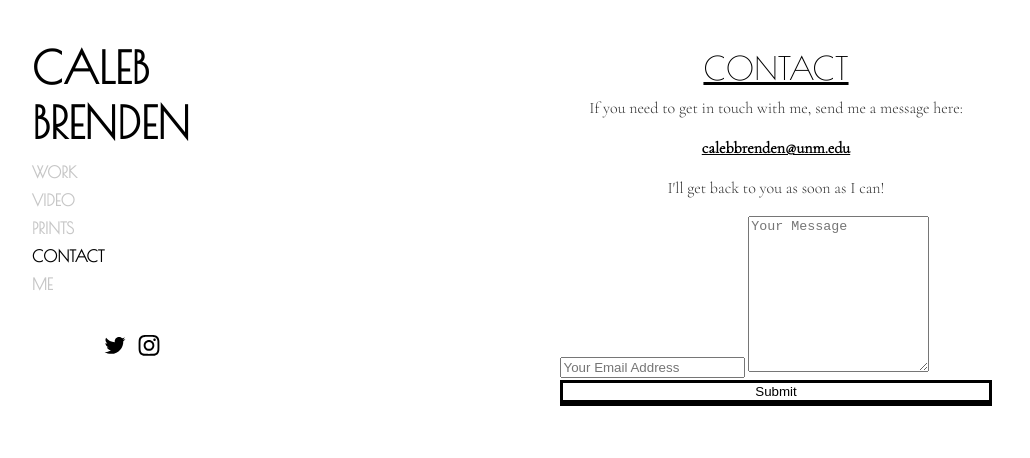
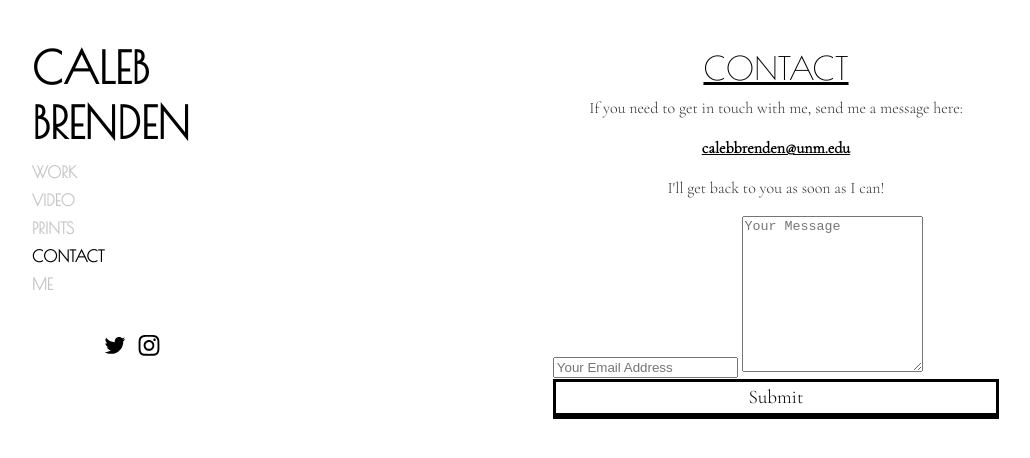
Before and after one commit to calebbrenden/my-site, a Jekyll site: the page built from contact.md, in a window 1280 px wide. Shown: the top 458 px of the page, without its empty margins (0-1030 px from the left). Built offline with Jekyll 4.4.1, drawn with Linux system fonts in a browser that asks for light colours.

Commit message:
edited form css, changed me.md layout

```diff
--- a/_sass/hydeout/_layout.scss
+++ b/_sass/hydeout/_layout.scss
@@ -175,22 +175,28 @@
 ----------------------------------------------------------- */
 
 form.contact-form input[type="text"], form.contact-form textarea[type="text"] form.contact-form email[type="email"] {
+    font-family: $root-font-family;
+    font-weight: 300;
+    font-style: normal;
+    font-size: $root-font-size;
+    line-height: $root-line-height;
     width: 100%;
     vertical-align: middle;
     margin-top: 0.25em;
     margin-bottom: 0.5em;
     padding: 0.75em;
-    font-family: monospace, sans-serif;
-    font-weight: lighter;
     border-style: solid;
     border-color: #444;
-    outline-color: #2e83e6;
     border-width: 1px;
     border-radius: 3px;
-    transition: box-shadow .2s ease;
 }
 
 form.contact-form input[type="submit"] {
+  font-family: $root-font-family;
+  font-weight: 300;
+  font-style: normal;
+  font-size: $root-font-size;
+  line-height: $root-line-height;
   color: #000;
   text-align: center;
   display: inline-block;
```
Also changed, not shown: me.md (+1 -1 lines). Lines whose indentation alone changed are shown as unchanged.
